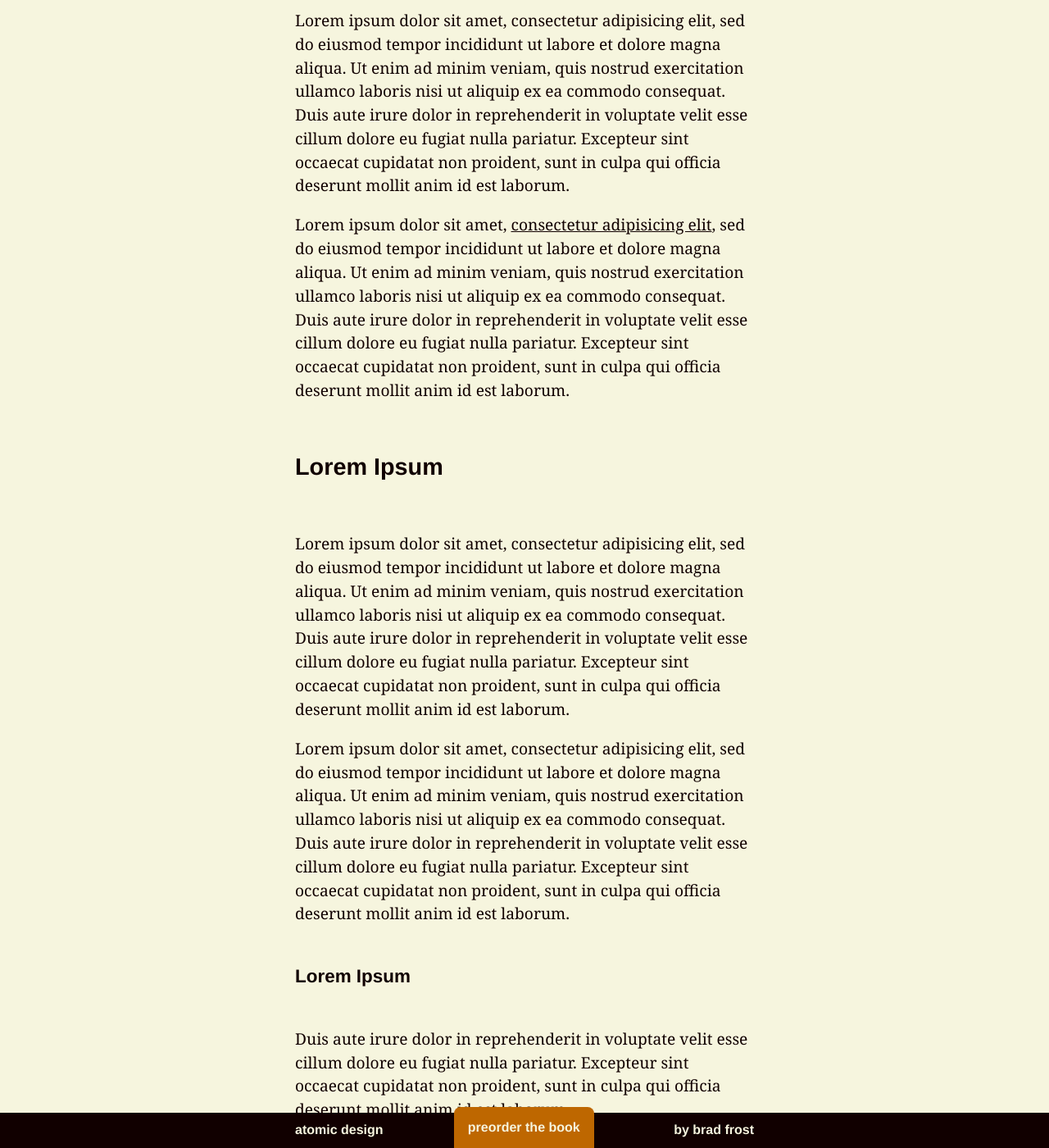
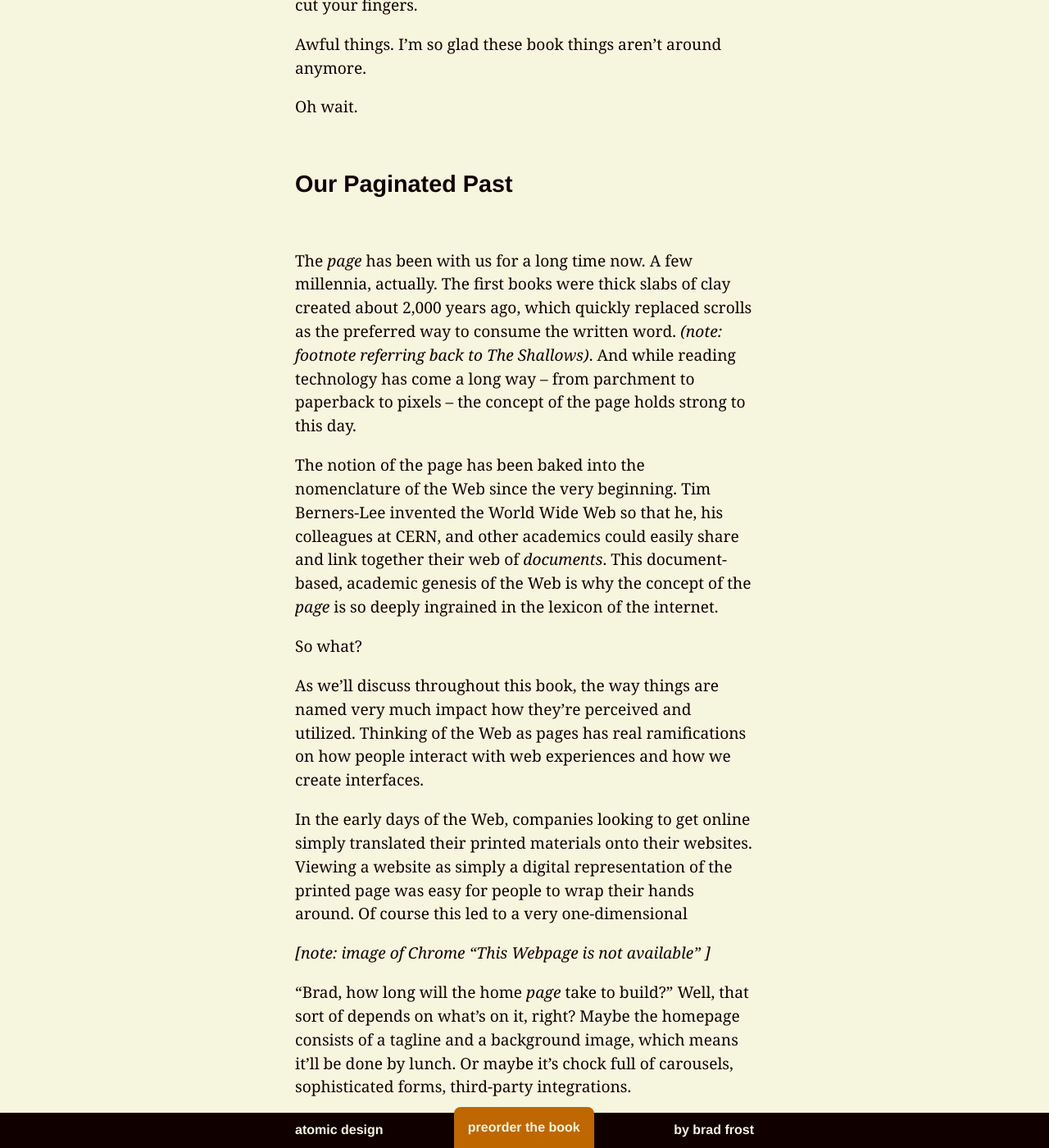
Before and after one commit to bradfrost/atomic-design, a Jekyll site: the page built from chapter-1.md, in a window 1280 px wide and 1400 px high, scrolled down 561 px. Shown: the whole window at 82% size. Built offline with Jekyll 4.4.1, drawn with Linux system fonts in a browser that asks for light colours; some of the changed text lies outside the part shown.

Commit message:
Beginning to scaffold Chapter 1

```diff
--- a/chapter-1.md
+++ b/chapter-1.md
@@ -4,20 +4,41 @@ title: Chapter 1
 permalink: /chapter-1/
 ---
 
-I know I know death to lorem ipsum and all that but this is literally placeholder content that will be replaced with the book's content soon enough I promise OK so don't get too hung up on the lorem ipsum.
+Once upon a time in the not-so-distant past, there were these things called _books_. Remember them? These contraptions were heavy and bulky and made of dead trees. Inside these books were things called _pages_. You turned them, and they cut your fingers.
 
-Lorem ipsum dolor sit amet, consectetur adipisicing elit, sed do eiusmod tempor incididunt ut labore et dolore magna aliqua. Ut enim ad minim veniam, quis nostrud exercitation ullamco laboris nisi ut aliquip ex ea commodo consequat. Duis aute irure dolor in reprehenderit in voluptate velit esse cillum dolore eu fugiat nulla pariatur. Excepteur sint occaecat cupidatat non proident, sunt in culpa qui officia deserunt mollit anim id est laborum.
+Awful things. I’m so glad these book things aren’t around anymore.
 
-Lorem ipsum dolor sit amet, [consectetur adipisicing elit](#), sed do eiusmod tempor incididunt ut labore et dolore magna aliqua. Ut enim ad minim veniam, quis nostrud exercitation ullamco laboris nisi ut aliquip ex ea commodo consequat. Duis aute irure dolor in reprehenderit in voluptate velit esse cillum dolore eu fugiat nulla pariatur. Excepteur sint occaecat cupidatat non proident, sunt in culpa qui officia deserunt mollit anim id est laborum.
+Oh wait.
 
-## Lorem Ipsum
+## Our Paginated Past
+The _page_ has been with us for a long time now. A few millennia, actually. The first books were thick slabs of clay created about 2,000 years ago, which quickly replaced scrolls as the preferred way to consume the written word. *(note: footnote referring back to The Shallows)*. And while reading technology has come a long way – from parchment to paperback to pixels – the concept of the page holds strong to this day.
 
-Lorem ipsum dolor sit amet, consectetur adipisicing elit, sed do eiusmod tempor incididunt ut labore et dolore magna aliqua. Ut enim ad minim veniam, quis nostrud exercitation ullamco laboris nisi ut aliquip ex ea commodo consequat. Duis aute irure dolor in reprehenderit in voluptate velit esse cillum dolore eu fugiat nulla pariatur. Excepteur sint occaecat cupidatat non proident, sunt in culpa qui officia deserunt mollit anim id est laborum.
+The notion of the page has been baked into the nomenclature of the Web since the very beginning. Tim Berners-Lee invented the World Wide Web so that he, his colleagues at CERN, and other academics could easily share and link together their web of *documents*. This document-based, academic genesis of the Web is why the concept of the *page* is so deeply ingrained in the lexicon of the internet.
 
-Lorem ipsum dolor sit amet, consectetur adipisicing elit, sed do eiusmod tempor incididunt ut labore et dolore magna aliqua. Ut enim ad minim veniam, quis nostrud exercitation ullamco laboris nisi ut aliquip ex ea commodo consequat. Duis aute irure dolor in reprehenderit in voluptate velit esse cillum dolore eu fugiat nulla pariatur. Excepteur sint occaecat cupidatat non proident, sunt in culpa qui officia deserunt mollit anim id est laborum.
+So what?
 
-### Lorem Ipsum
+As we’ll discuss throughout this book, the way things are named very much impact how they’re perceived and utilized. Thinking of the Web as pages has real ramifications on how people interact with web experiences and how we create interfaces.
 
-> Duis aute irure dolor in reprehenderit in voluptate velit esse cillum dolore eu fugiat nulla pariatur. Excepteur sint occaecat cupidatat non proident, sunt in culpa qui officia deserunt mollit anim id est laborum.
+In the early days of the Web, companies looking to get online simply translated their printed materials onto their websites. Viewing a website as simply a digital representation of the printed page was easy for people to wrap their hands around. Of course this led to a very one-dimensional
 
-Lorem ipsum dolor sit amet, consectetur adipisicing elit, sed do eiusmod tempor incididunt ut labore et dolore magna aliqua. Ut enim ad minim veniam, quis nostrud exercitation ullamco laboris nisi ut aliquip ex ea commodo consequat. Duis aute irure dolor in reprehenderit in voluptate velit esse cillum dolore eu fugiat nulla pariatur. Excepteur sint occaecat cupidatat non proident, sunt in culpa qui officia deserunt mollit anim id est laborum.
+*[note: image of Chrome “This Webpage is not available” ]*
+
+“Brad, how long will the home *page* take to build?” Well, that sort of depends on what’s on it, right? Maybe the homepage consists of a tagline and a background image, which means it’ll be done by lunch. Or maybe it’s chock full of carousels, sophisticated forms, third-party integrations.
+
+Time to move away from the page metaphor
+
+## Tearing Up the Page
+
+> Design systems, not pages. - [Andy Clarke](stuffandnonsense.co.uk/blog/about/walls_come_tumbling_down_presentation_slides_and_transcript/)
+
+- The ever-shifting Web landscape and the need for modularity
+- What’s old is new again
+- a history of modular design
+
+## Trends (note: need title)
+
+Trends: style tiles, element collages, UI frameworks, pattern libraries, CSS architecture
+
+##
+
+Lorem ipsum dolar yadda yadda yadda to be continued…
```
Also changed, not shown: outline.md (+10 -10 lines), 2 other files.
